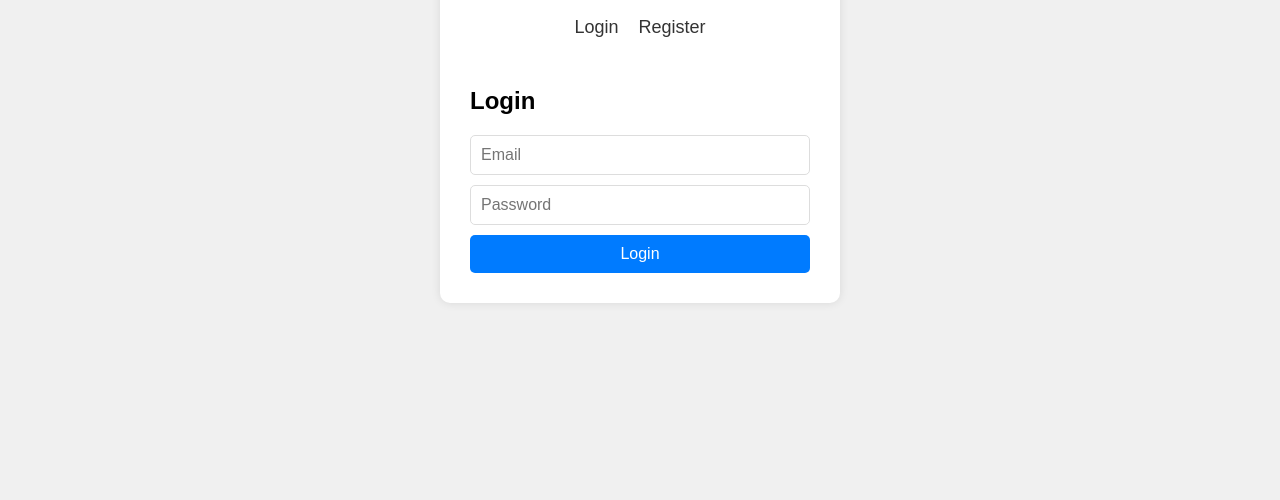
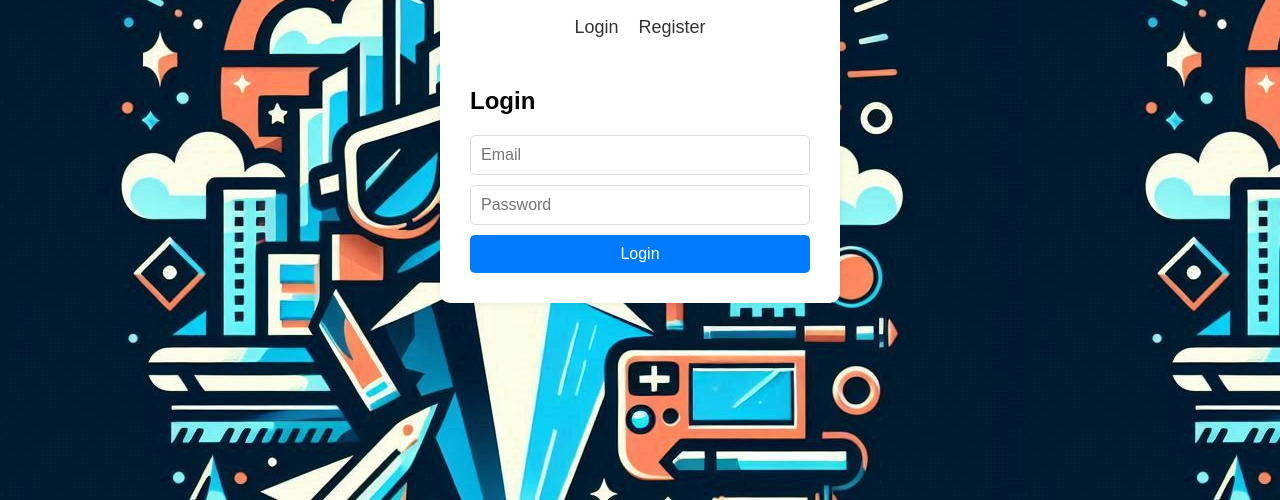
Before and after one commit to FidelisMumbi/Deraj, a website: page pages/sign_in.html in a window 1280 px wide. Shown: the part 300-800 px from the top of the page. Drawn offline with Linux system fonts and the light colour scheme.

Commit message:
Update sign.css

```diff
--- a/css/sign.css
+++ b/css/sign.css
@@ -1,7 +1,7 @@
 body {
     font-family: Arial, sans-serif;
     background: #f0f0f0;
-    background-image: url('./res/grapho_logo.jpeg');
+    background-image: url('../res/grapho_logo.jpeg');
     background-repeat: repeat;
     display: flex;
     justify-content: center;
```
